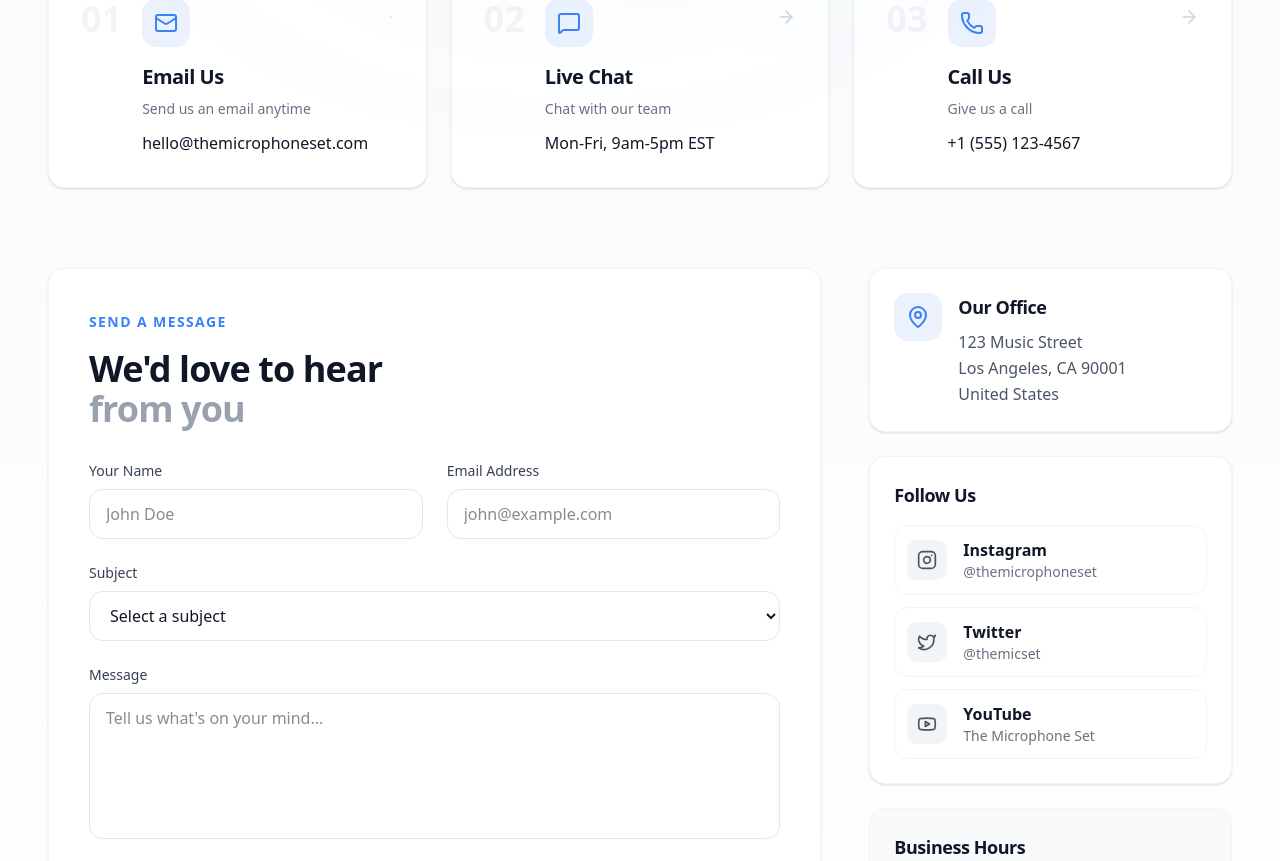
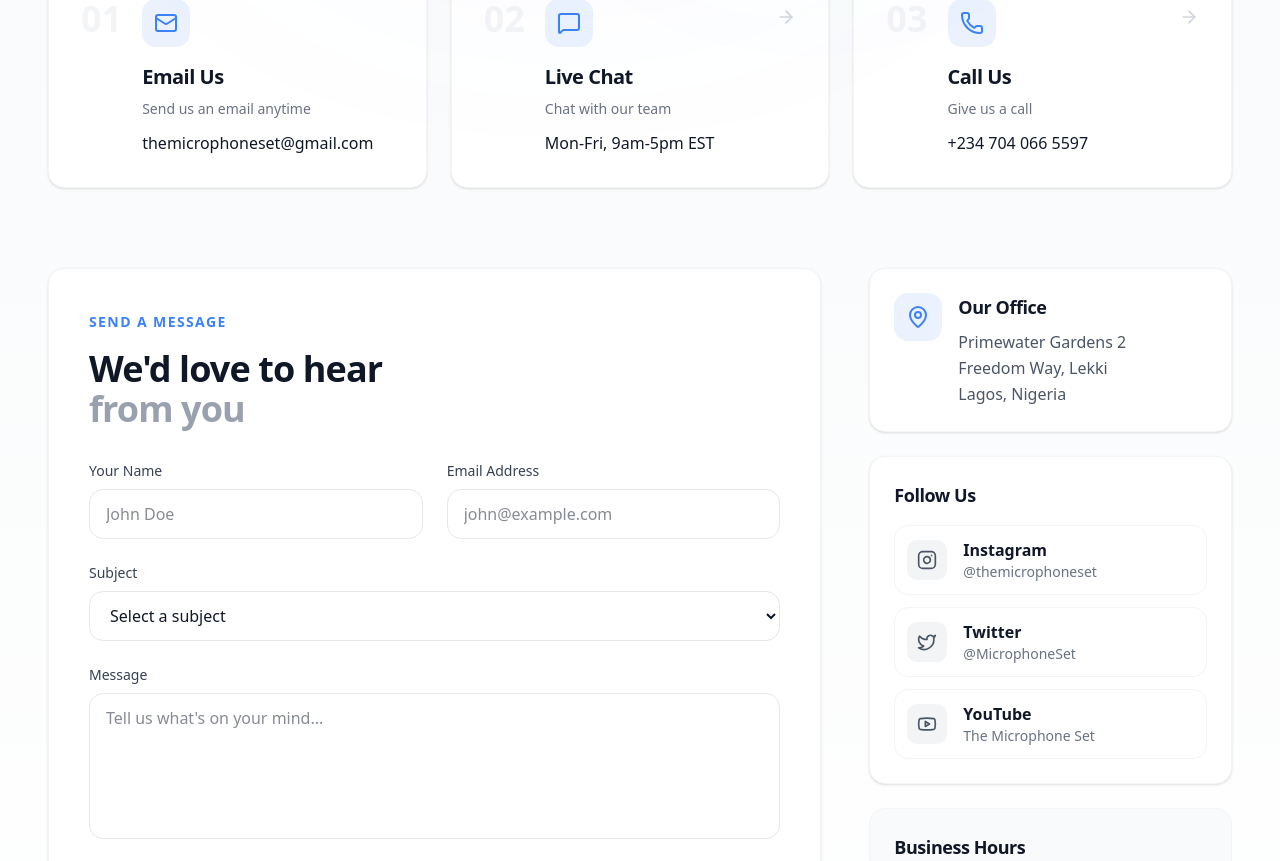
Before and after one commit to Onunkwor/the-microphone-set, a React (Vite) app: page /contact in a window 1280 px wide. Shown: the part 734-1595 px from the top of the page. Built offline with nearby package versions, Linux system fonts and the light colour scheme; no server answers.

Commit message:
fix: Update contact information including email, phone number, and office address

```diff
--- a/src/pages/Contact.tsx
+++ b/src/pages/Contact.tsx
@@ -29,8 +29,8 @@ const Contact = () => {
       icon: Mail,
       title: "Email Us",
       description: "Send us an email anytime",
-      value: "hello@themicrophoneset.com",
-      href: "mailto:hello@themicrophoneset.com",
+      value: "themicrophoneset@gmail.com",
+      href: "mailto:themicrophoneset@gmail.com",
     },
     {
       icon: MessageSquare,
@@ -43,14 +43,14 @@ const Contact = () => {
       icon: Phone,
       title: "Call Us",
       description: "Give us a call",
-      value: "+1 (555) 123-4567",
-      href: "tel:+15551234567",
+      value: "+234 704 066 5597",
+      href: "tel:+2347040665597",
     },
   ];
 
   const socialLinks = [
     { icon: Instagram, name: "Instagram", handle: "@themicrophoneset", href: "#" },
-    { icon: Twitter, name: "Twitter", handle: "@themicset", href: "#" },
+    { icon: Twitter, name: "Twitter", handle: "@MicrophoneSet", href: "#" },
     { icon: Youtube, name: "YouTube", handle: "The Microphone Set", href: "#" },
   ];
 
@@ -219,11 +219,11 @@ const Contact = () => {
                   <div>
                     <h3 className="font-bold text-lg text-gray-900 mb-2">Our Office</h3>
                     <p className="text-gray-600 leading-relaxed">
-                      123 Music Street
+                      Primewater Gardens 2
                       <br />
-                      Los Angeles, CA 90001
+                      Freedom Way, Lekki
                       <br />
-                      United States
+                      Lagos, Nigeria
                     </p>
                   </div>
                 </div>
```
